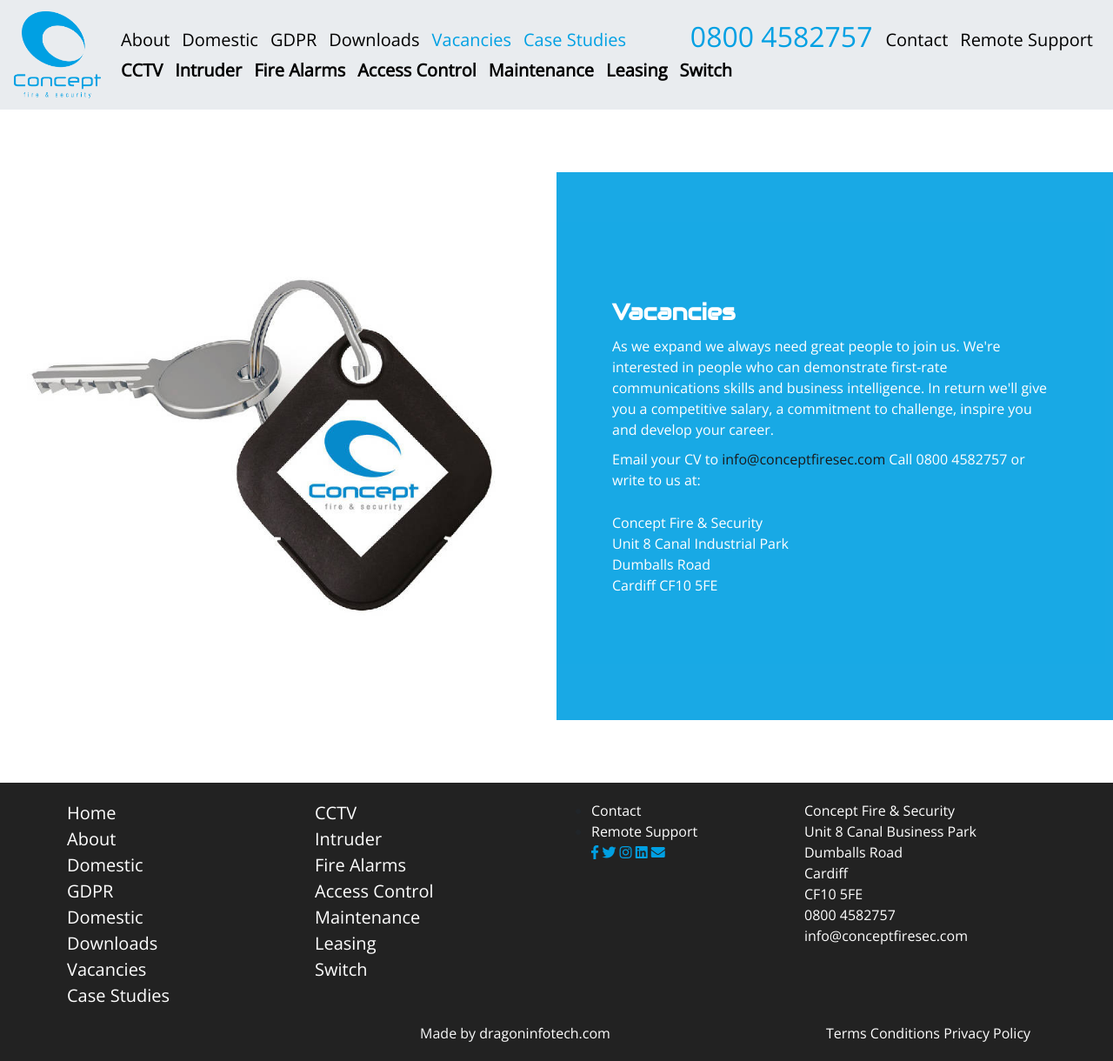
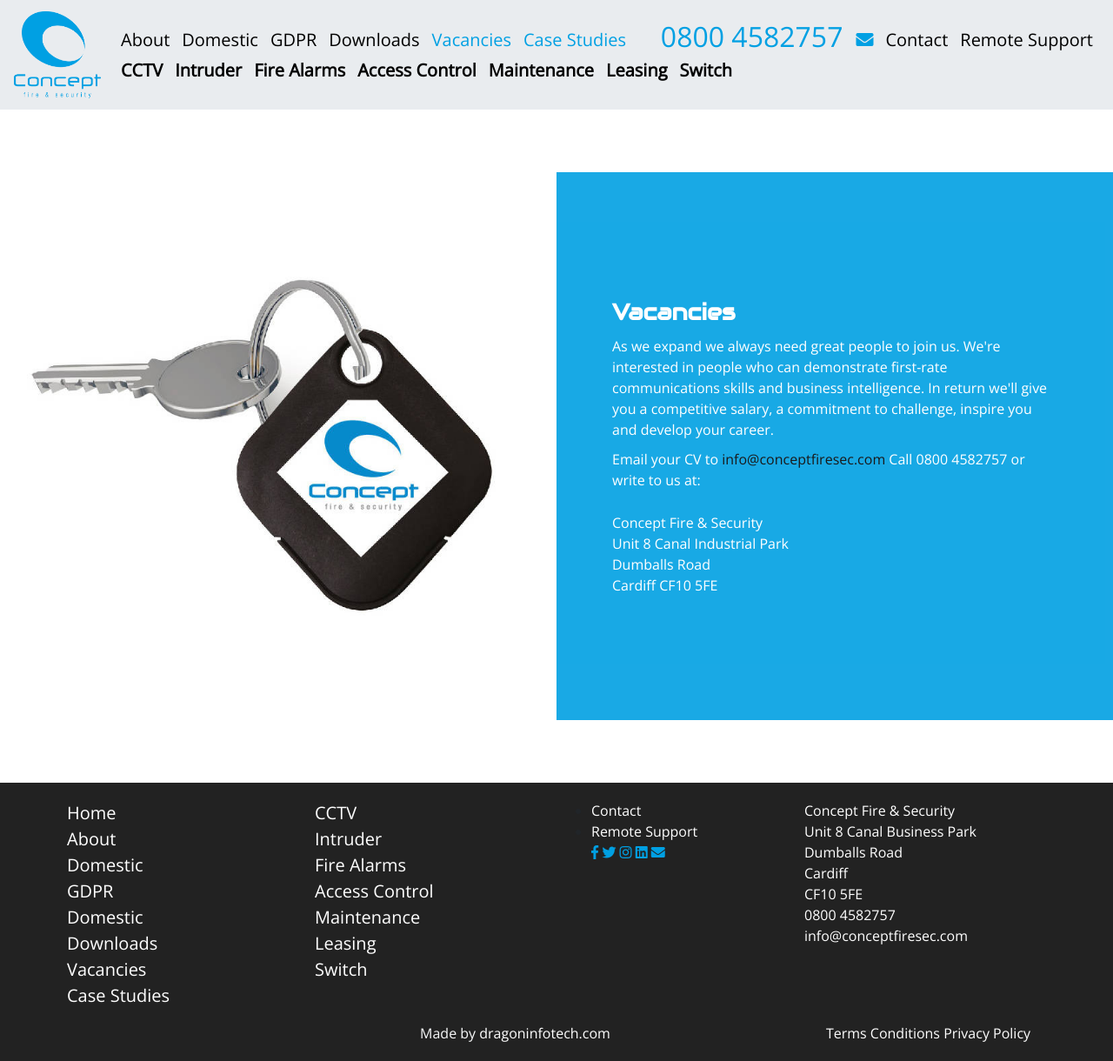
Before and after one commit to mike13683/concept-jekyll, a Jekyll site: the page built from vacancies.html, in a window 1280 px wide. Shown: the whole page at 87% size. Built offline with Jekyll 4.4.1, drawn with Linux system fonts in a browser that asks for light colours; nearby versions of some CDN libraries.

Commit message:
added email in page header

```diff
--- a/_includes/header.html
+++ b/_includes/header.html
@@ -6,7 +6,9 @@
         </a>
 
         <div class="phone-number">
-            <p class="colour-primary contact-number-font d-md-block d-lg-none">0800 4582757</p>
+            <p class="colour-primary contact-number-font d-md-block d-lg-none">0800 4582757
+                <a href="mailto:info@conceptfiresec.com" class="fa fa-envelope  d-md-none"></a>
+            </p>
         </div>
 
         <button class="navbar-toggler mt-4 mt-lg-0" type="button" data-toggle="collapse" data-target="#navbar">
@@ -55,17 +57,15 @@
                         <a class="nav-link disabled colour-primary contact-number-font pl-2 py-0">0800 4582757</a>
                     </li>
 
+                    <li class="email-link pt-lg-1">
+                        <a href="mailto:info@conceptfiresec.com" class="fa fa-envelope"></a>
+                    </li>
+
                     {% if page.active == "contact" %}
                     <li class="active"><a href="#">Contact</a></li>
                     {% else %}
                     <li class=""><a href="../contact.html">Contact</a></li>
                     {% endif %}
-
-                    <!--{% if page.active == "support" %}-->
-                    <!--<li class="active pt-2"><a href="#">Support</a></li>-->
-                    <!--{% else %}-->
-                    <!--<li class="pt-2"><a href="../support.html">Support</a></li>-->
-                    <!--{% endif %}-->
 
                     <li class="isl-client">
                         <a href="https://www.islonline.net/start/ISLLightClient">Remote Support</a>
```
Also changed, not shown: Gemfile.lock.
